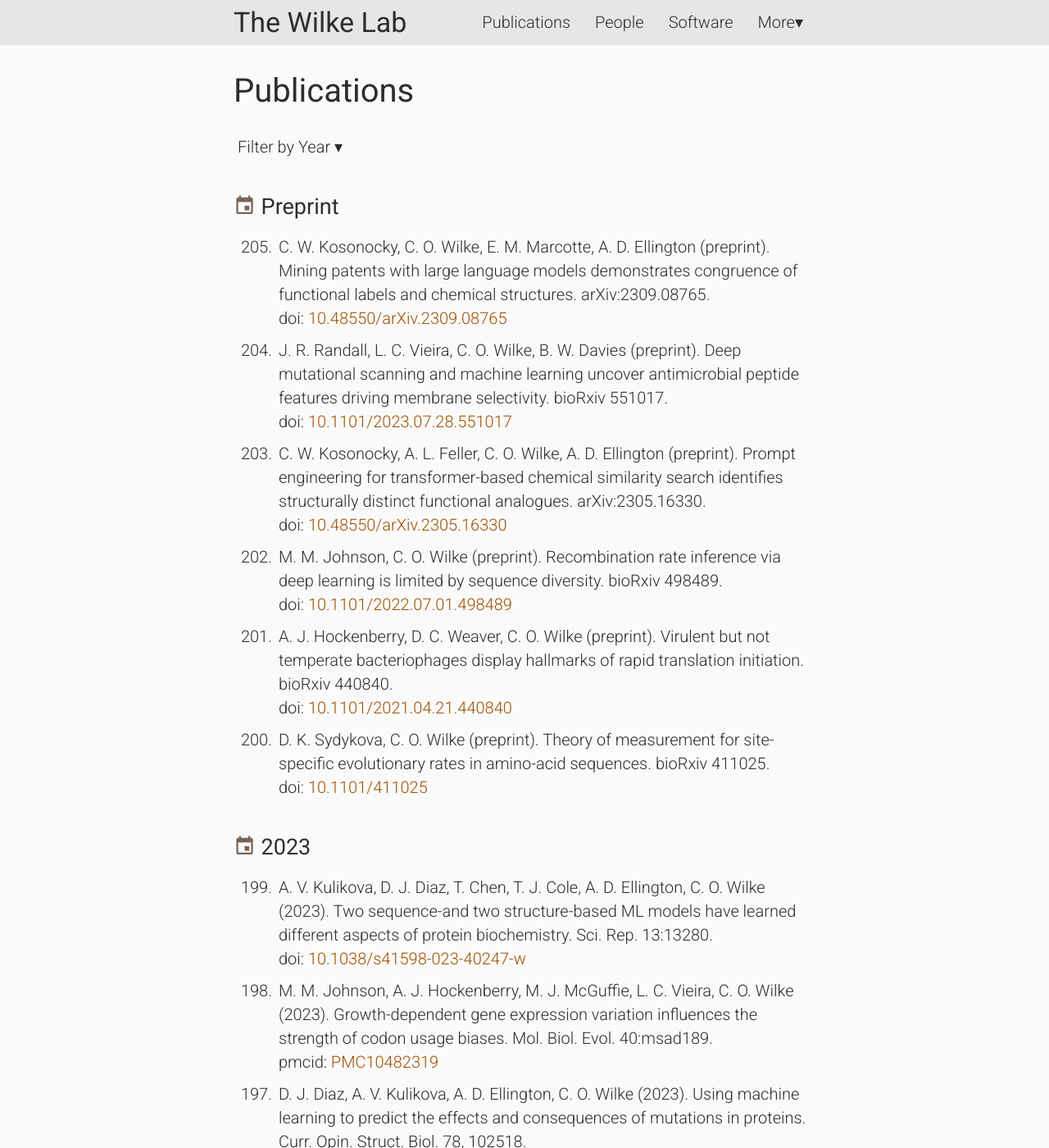
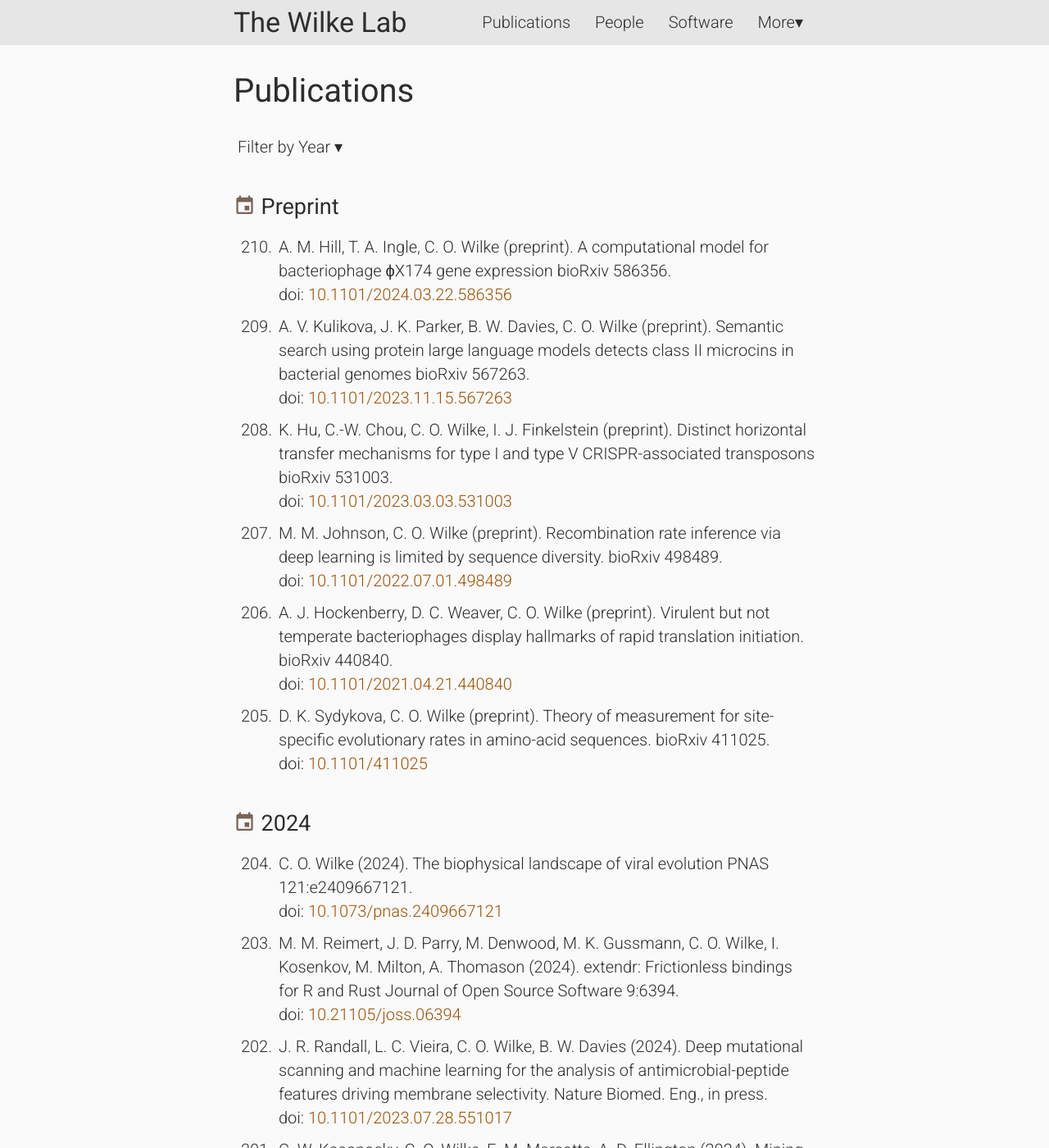
Before and after one commit to wilkelab/wilkelab.github.io, a Jekyll site: the page built from publications.html, in a window 1280 px wide and 1400 px high. Shown: the whole window at 82% size. Built offline with Jekyll 4.4.1, drawn with Linux system fonts in a browser that asks for light colours; nearby versions of some CDN libraries; some of the changed text lies outside the part shown.

Commit message:
update lab members, publications

```diff
--- a/_data/publications.yml
+++ b/_data/publications.yml
@@ -1,20 +1,20 @@
-- author: C. W. Kosonocky, C. O. Wilke, E. M. Marcotte, A. D. Ellington
+- author: A. M. Hill, T. A. Ingle, C. O. Wilke
   year: preprint
-  title: Mining patents with large language models demonstrates congruence of functional labels and chemical structures.
-  ref: "arXiv:2309.08765"
-  doi: 10.48550/arXiv.2309.08765
+  title: A computational model for bacteriophage ϕX174 gene expression
+  ref: "bioRxiv 586356"
+  doi: 10.1101/2024.03.22.586356
 
-- author: J. R. Randall, L. C. Vieira, C. O. Wilke, B. W. Davies
+- author: A. V. Kulikova, J. K. Parker, B. W. Davies, C. O. Wilke
   year: preprint
-  title: Deep mutational scanning and machine learning uncover antimicrobial peptide features driving membrane selectivity.
-  ref: "bioRxiv 551017"
-  doi: 10.1101/2023.07.28.551017
+  title: Semantic search using protein large language models detects class II microcins in bacterial genomes
+  ref: "bioRxiv 567263"
+  doi: 10.1101/2023.11.15.567263
 
-- author: C. W. Kosonocky, A. L. Feller, C. O. Wilke, A. D. Ellington
+- author: K. Hu, C.-W. Chou, C. O. Wilke, I. J. Finkelstein
   year: preprint
-  title: Prompt engineering for transformer-based chemical similarity search identifies structurally distinct functional analogues.
-  ref: "arXiv:2305.16330"
-  doi: 10.48550/arXiv.2305.16330
+  title: Distinct horizontal transfer mechanisms for type I and type V CRISPR-associated transposons
+  ref: "bioRxiv 531003"
+  doi: 10.1101/2023.03.03.531003
 
 - author: M. M. Johnson, C. O. Wilke
   year: preprint
@@ -33,6 +33,37 @@
   title: Theory of measurement for site-specific evolutionary rates in amino-acid sequences.
   ref: "bioRxiv 411025"
   doi: 10.1101/411025
+
+- author: C. O. Wilke
+  year: 2024
+  title: The biophysical landscape of viral evolution
+  ref: "PNAS 121:e2409667121"
+  doi: 10.1073/pnas.2409667121
+
+- author: M. M. Reimert, J. D. Parry, M. Denwood, M. K. Gussmann, C. O. Wilke, I. Kosenkov, M. Milton, A. Thomason
+  year: 2024
+  title: "extendr: Frictionless bindings for R and Rust"
+  ref: "Journal of Open Source Software 9:6394"
+  doi: 10.21105/joss.06394
+
+- author: J. R. Randall, L. C. Vieira, C. O. Wilke, B. W. Davies
+  year: 2024
+  title: Deep mutational scanning and machine learning for the analysis of antimicrobial-peptide features driving membrane selectivity.
+  ref: "Nature Biomed. Eng., in press"
+  doi: 10.1101/2023.07.28.551017
+  comment: doi not final
+
+- author: C. W. Kosonocky, C. O. Wilke, E. M. Marcotte, A. D. Ellington
+  year: 2024
+  title: Mining patents with large language models elucidates the chemical function landscape.
+  ref: "Digital Discovery 3:1150—1159"
+  doi: 10.1039/D4DD00011K
+
+- author: C. W. Kosonocky, A. L. Feller, C. O. Wilke, A. D. Ellington
+  year: 2023
+  title: Using alternative SMILES representations to identify novel functional analogues in chemical similarity vector searches.
+  ref: "Patterns 4:100865"
+  doi: 10.1016/j.patter.2023.100865
 
 - author: A. V. Kulikova, D. J. Diaz, T. Chen, T. J. Cole, A. D. Ellington, C. O. Wilke
   year: 2023
```
Also changed, not shown: _data/current_members.yml (+3 -8 lines), _data/past_members.yml (+10 -0 lines).
